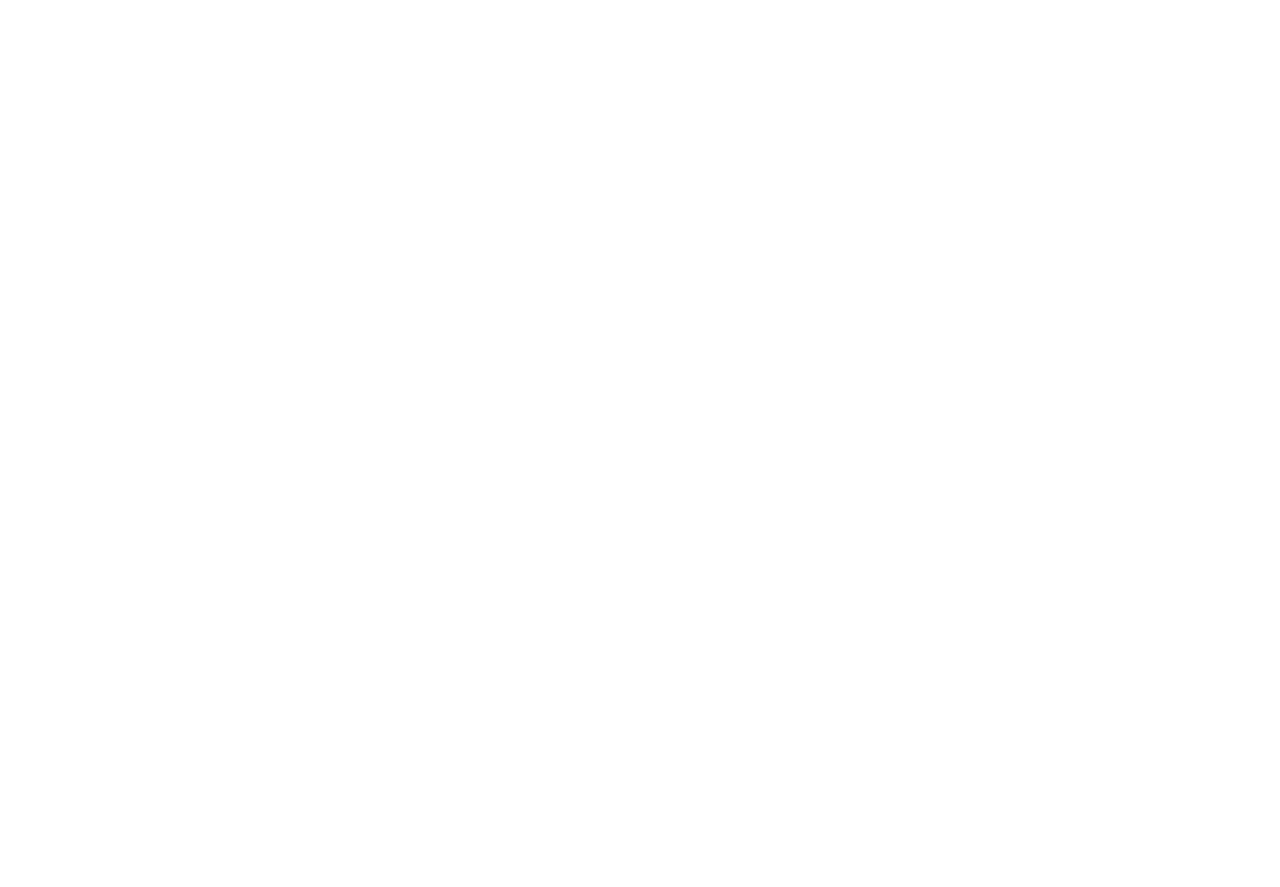
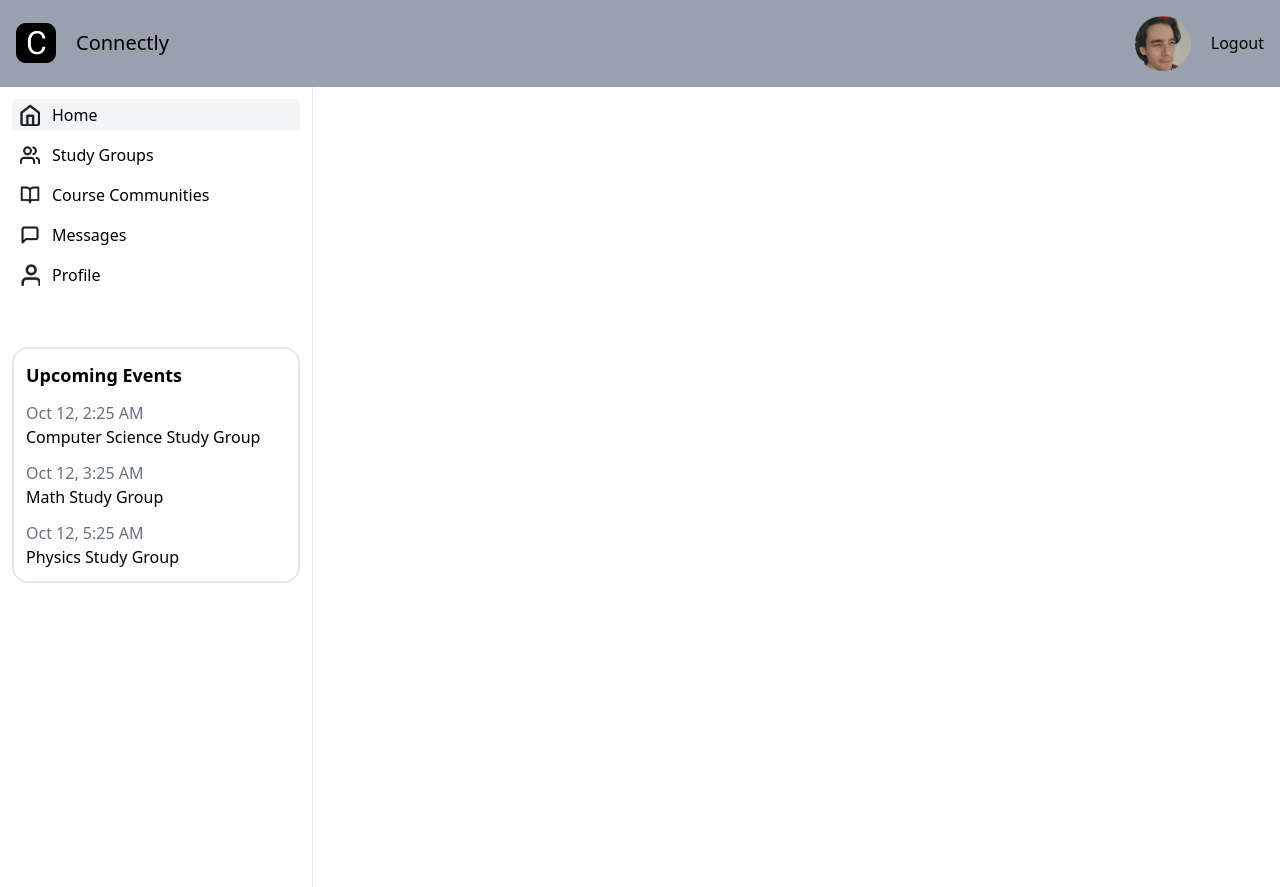
Before and after one commit to larongbingo/MO.IT120, a React (Vite) app: page /app in a window 1280 px wide. Before the commit this address had no page. Before the commit the page ends 800 px from the top, so only its background shows below. Built offline with nearby package versions, Linux system fonts and the light colour scheme.

Commit message:
feat: implement side bar

```diff
--- a/src/App.tsx
+++ b/src/App.tsx
@@ -1,11 +1,13 @@
 import { BrowserRouter, Route, Routes } from "react-router-dom";
 import LandingPage from "./pages/LandingPage.tsx";
+import AppPage from "./pages/AppPage.tsx";
 
 function App() {
     return (
         <BrowserRouter>
             <Routes>
                 <Route path="/" element={<LandingPage />} />
+                <Route path="/app" element={<AppPage />} />
             </Routes>
         </BrowserRouter>
     );
--- /dev/null
+++ b/src/components/app/ScheduleCard.tsx
@@ -0,0 +1,37 @@
+type Schedule = {
+    date: Date,
+    event: string
+}
+
+interface ScheduleCardProps {
+    schedule: Schedule[]
+}
+
+function ScheduleCard({ schedule = [] }: ScheduleCardProps) {
+    const formatter = new Intl.DateTimeFormat('en-US', {
+        month: 'short',
+        day: 'numeric',
+        hour: 'numeric',
+        minute: 'numeric',
+    })
+    return (
+        <section id="upcomingEvents" className="rounded-2xl border-2 border-gray-200 space-y-3 p-3 w-2xs">
+            <h4 className="font-semibold text-lg">Upcoming Events</h4>
+
+            <div className="space-y-3">
+                {
+                    schedule.map((event, index) => (
+                        <div key={index}>
+                            <p className="text-gray-500">{formatter.format(event.date)}</p>
+                            <p>{event.event}</p>
+                        </div>
+                    ))
+                }
+            </div>
+        </section>
+    )
+}
+
+export type { Schedule }
+
+export default ScheduleCard
--- /dev/null
+++ b/src/pages/AppPage.tsx
@@ -0,0 +1,96 @@
+import Navbar from "../components/Navbar.tsx";
+import profilePicture from "/profile pic.png";
+import homeLogo from "/Home.png";
+import usersLogo from "/Users.png";
+import bookLogo from "/Book.png";
+import messageLogo from "/Message.png";
+import userLogo from "/User.png";
+import {Link} from "react-router-dom";
+import ScheduleCard, {type Schedule} from "../components/app/ScheduleCard.tsx";
+
+function AppPage() {
+    return (
+        <>
+            <Navbar homeRoute="/app">
+                <ul className="flex items-center space-x-5">
+                    <li>
+                        <a href="#">
+                            <img src={profilePicture} alt="Profile Picture"
+                                 className="rounded-full w-14"/>
+                        </a>
+                    </li>
+                    <li>
+                        <Link to="/">Logout</Link>
+                    </li>
+                </ul>
+            </Navbar>
+
+
+            <div className="flex">
+                <SideBar/>
+            </div>
+        </>
+    )
+}
+
+function NavigationItems() {
+    return (
+        <nav>
+            <ul className="space-y-2">
+                <li>
+                    <Link to="./app.html"
+                          className="bg-gray-100 rounded hover:bg-gray-300 flex items-center space-x-3 px-2 py-1">
+                        <img src={homeLogo} alt="Home Logo" className="w-5"/>
+                        <span className="">Home</span>
+                    </Link>
+                </li>
+                <li>
+                    <Link to="#"
+                          className="rounded hover:bg-gray-300 flex items-center space-x-3 px-2 py-1">
+                        <img src={usersLogo} alt="Study Groups Logo" className="w-5"/>
+                        <span>Study Groups</span>
+                    </Link>
+                </li>
+                <li>
+                    <Link to=""
+                          className="rounded hover:bg-gray-300 flex items-center space-x-3 px-2 py-1">
+                        <img src={bookLogo} alt="Course Communities Logo" className="w-5"/>
+                        <span>Course Communities</span>
+                    </Link>
+                </li>
+                <li>
+                    <Link to=""
+                          className="rounded hover:bg-gray-300 flex items-center space-x-3 px-2 py-1">
+                        <img src={messageLogo} alt="Messages Logo" className="w-5"/>
+                        <span>Messages</span>
+                    </Link>
+                </li>
+                <li>
+                    <Link to=""
+                          className="rounded hover:bg-gray-300 flex items-center space-x-3 px-2 py-1">
+                        <img src={userLogo} alt="Profile Logo" className="w-5"/>
+                        <span>Profile</span>
+                    </Link>
+                </li>
+            </ul>
+        </nav>
+    )
+}
+
+function SideBar() {
+    const today = new Date();
+    const schedule: Schedule[] = [
+        { date: new Date(today.setHours(2)), event: "Computer Science Study Group" },
+        { date: new Date(today.setHours(3)), event: "Math Study Group" },
+        { date: new Date(today.setHours(5)), event: "Physics Study Group" },
+    ];
+
+    return (
+        <section className="md:block hidden h-screen border-r border-border border-gray-200 sticky top-0 p-3 space-y-14">
+            <NavigationItems/>
+            <ScheduleCard schedule={schedule}/>
+        </section>
+    )
+}
+
+export default AppPage;
```
